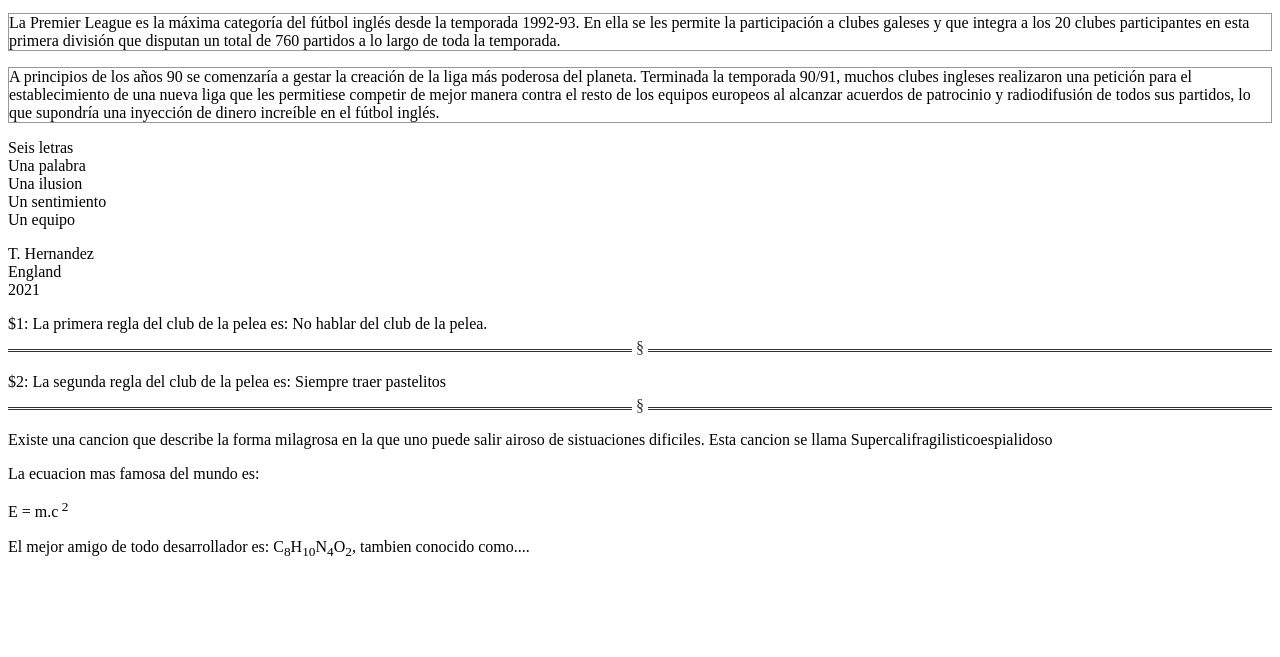
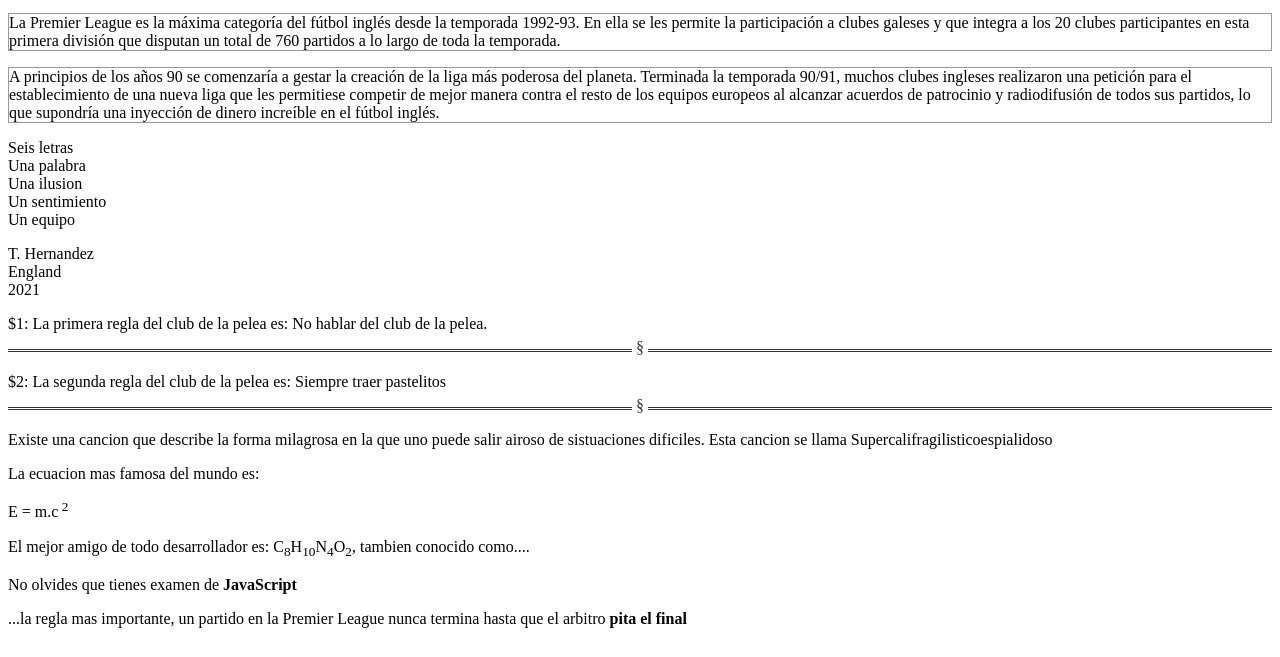
Before and after one commit to oscar-perezRevons/MANEJO-DE-TEXTO, a plain HTML site: page index.html in a window 1280 px wide. Shown: the part 143-800 px from the top of the page. Drawn offline with Linux system fonts and the light colour scheme.

Commit message:
Segundo cambio

```diff
--- a/index.html
+++ b/index.html
@@ -75,8 +75,19 @@
             C<sub>8</sub>H<sub>10</sub>N<sub>4</sub>O<sub>2</sub>,
             tambien conocido como....
         </p>
+    </div>
 
+    <div class="texto-muy-importante">
+        <p>
+            No olvides que tienes examen de <strong>JavaScript</strong>
+        </p>
+        <p>
+            ...la regla mas importante, un partido en la Premier League nunca termina hasta que el arbitro <strong>pita
+                el final</strong>
+        </p>
     </div>
+
+
 
 </body>
 
```
